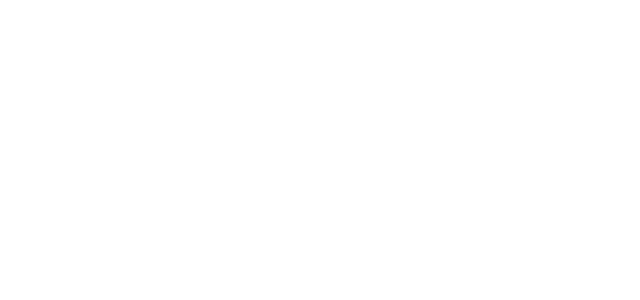
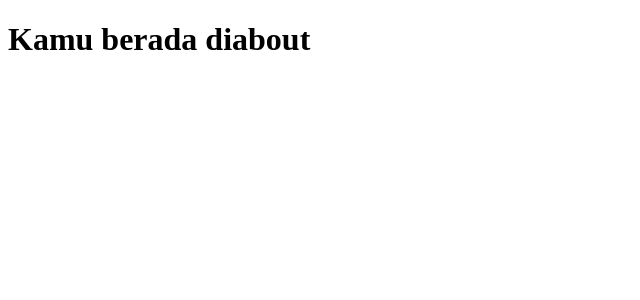
Before and after one commit to AimanFadillah/nyoba-vue, a Vue app: page /about in a window 1280 px wide. Before the commit this address had no page. Shown: the top 300 px of the page, without its empty margins (0-640 px from the left). Built offline with nearby package versions, Linux system fonts and the light colour scheme.

Commit message:
nyoba pindah page

```diff
--- a/src/router/index.js
+++ b/src/router/index.js
@@ -1,5 +1,6 @@
 import { createRouter, createWebHistory } from 'vue-router'
 import HomeView from '../views/HomeView.vue'
+import About from '@/views/about.vue'
 
 const router = createRouter({
   history: createWebHistory(import.meta.env.BASE_URL),
@@ -9,6 +10,11 @@ const router = createRouter({
       name: 'home',
       component: HomeView
     },
+    {
+      path: '/about',
+      name: 'about',
+      component: About
+    },
   ]
 })
 
--- a/src/views/HomeView.vue
+++ b/src/views/HomeView.vue
@@ -27,6 +27,7 @@
   <main>
     <h1 @click="tambah" :class="{'text-danger':loop % 2 === 0}" :style="{'font-size':20 * loop + 'px'}" >Klik saya yang ke {{ loop - 1 }}</h1>
     <componetTeleport />
+    <RouterLink to="/about" >test</RouterLink>
     <h1 v-if="!hidden" >Baa</h1>
     <h1 v-else  >Ciluk</h1>
     <ul>
--- /dev/null
+++ b/src/views/about.vue
@@ -0,0 +1,3 @@
+<template>
+    <h1>Kamu berada diabout</h1>
+</template>
```
